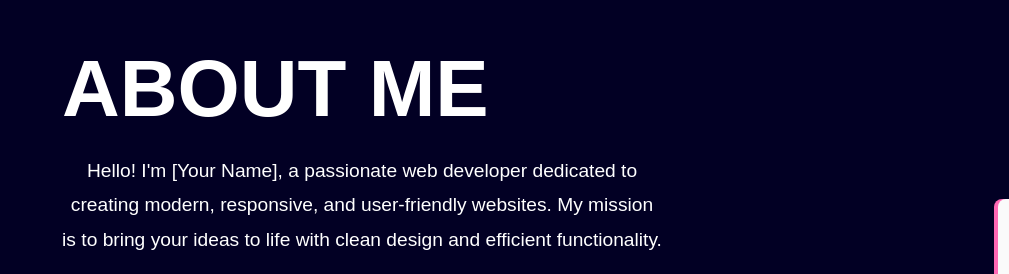
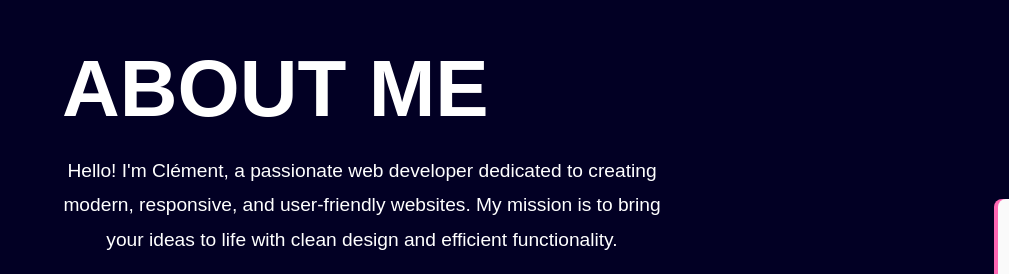
Before and after one commit to mousxtache-stack/portofolio, a plain HTML site: page about.html in a window 1280 px wide. Shown: the part 127-401 px from the top of the page, 228-1237 px from the left. Drawn offline with Linux system fonts and the light colour scheme.

Commit message:
Update about.html

```diff
--- a/about.html
+++ b/about.html
@@ -132,7 +132,7 @@
 	<section class="about">
 		<h1 >About Me</h1>
 		<p  >
-			Hello! I'm [Your Name], a passionate web developer dedicated to creating modern, responsive, and user-friendly websites.
+			Hello! I'm Clément, a passionate web developer dedicated to creating modern, responsive, and user-friendly websites.
 			My mission is to bring your ideas to life with clean design and efficient functionality. </p>
              <p style="margin-left: 75px"> Whether you're a business owner,
 			entrepreneur, or someone with a great idea, I'm here to help you make an impact online.
```
